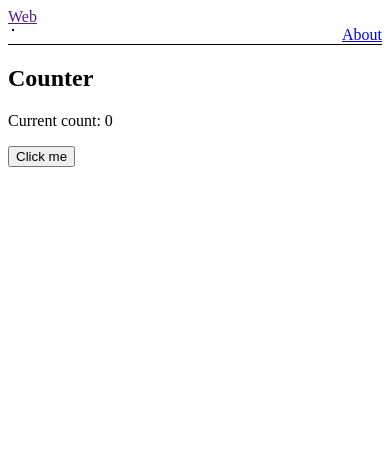
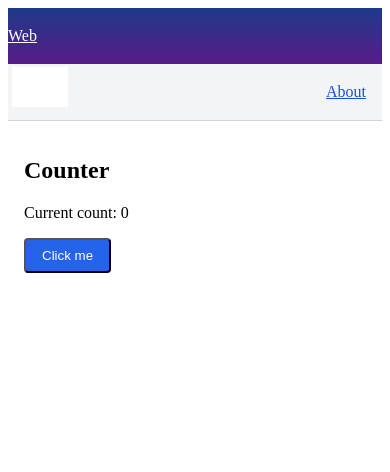
Before and after one commit to mpaulosky/TailwindBlog, an ASP.NET Core app: page /counter in a window 390 px wide. Shown: the top 472 px of the page. Run offline with ASP.NET Core 8, Linux system fonts and the light colour scheme; the visitor is signed in with stand-in values (Sample User, id 1); style sheets or scripts are compiled from the project's sources; some libraries are stand-ins or nearby versions.

Commit message:
Complete Tailwind CSS styling with responsive layout and proper utilities
Co-authored-by: mpaulosky <60372079+mpaulosky@users.noreply.github.com>

```diff
--- a/src/Web/wwwroot/app.css
+++ b/src/Web/wwwroot/app.css
@@ -1,13 +1,226 @@
 /*! tailwindcss v4.1.13 | MIT License | https://tailwindcss.com */
 @layer properties;
-.collapse {
-  visibility: collapse;
+@layer utilities {
+  .bg-blue-600 {
+    background-color: rgb(37 99 235);
+  }
+  .bg-blue-700 {
+    background-color: rgb(29 78 216);
+  }
+  .text-white {
+    color: rgb(255 255 255);
+  }
+  .hover\:bg-blue-700:hover {
+    background-color: rgb(29 78 216);
+  }
+  .px-4 {
+    padding-left: 1rem;
+    padding-right: 1rem;
+  }
+  .py-2 {
+    padding-top: 0.5rem;
+    padding-bottom: 0.5rem;
+  }
+  .rounded {
+    border-radius: 0.25rem;
+  }
+  .font-medium {
+    font-weight: 500;
+  }
+  .bg-gray-100 {
+    background-color: rgb(243 244 246);
+  }
+  .bg-gray-300 {
+    background-color: rgb(209 213 219);
+  }
+  .text-gray-300 {
+    color: rgb(209 213 219);
+  }
+  .bg-gradient-to-b {
+    background-image: linear-gradient(to bottom, var(--tw-gradient-stops));
+  }
+  .from-blue-900 {
+    --tw-gradient-from: rgb(30 58 138);
+    --tw-gradient-to: rgb(30 58 138 / 0);
+    --tw-gradient-stops: var(--tw-gradient-from), var(--tw-gradient-to);
+  }
+  .to-purple-900 {
+    --tw-gradient-to: rgb(88 28 135);
+  }
+  .border-gray-300 {
+    border-color: rgb(209 213 219);
+  }
+  .border-b {
+    border-bottom-width: 1px;
+  }
+  .items-center {
+    align-items: center;
+  }
+  .justify-between {
+    justify-content: space-between;
+  }
+  .justify-end {
+    justify-content: flex-end;
+  }
+  .h-14 {
+    height: 3.5rem;
+  }
+  .h-12 {
+    height: 3rem;
+  }
+  .h-10 {
+    height: 2.5rem;
+  }
+  .w-14 {
+    width: 3.5rem;
+  }
+  .w-5 {
+    width: 1.25rem;
+  }
+  .h-5 {
+    height: 1.25rem;
+  }
+  .mr-3 {
+    margin-right: 0.75rem;
+  }
+  .ml-6 {
+    margin-left: 1.5rem;
+  }
+  .cursor-pointer {
+    cursor: pointer;
+  }
+  .appearance-none {
+    -webkit-appearance: none;
+       -moz-appearance: none;
+            appearance: none;
+  }
+  .z-10 {
+    z-index: 10;
+  }
+  .bg-white {
+    background-color: rgb(255 255 255);
+  }
+  .bg-opacity-10 {
+    --tw-bg-opacity: 0.1;
+  }
+  .bg-opacity-37 {
+    --tw-bg-opacity: 0.37;
+  }
+  .border {
+    border-width: 1px;
+  }
+  .border-white {
+    border-color: rgb(255 255 255);
+  }
+  .border-opacity-10 {
+    --tw-border-opacity: 0.1;
+  }
+  .overflow-y-auto {
+    overflow-y: auto;
+  }
+  .pt-4 {
+    padding-top: 1rem;
+  }
+  .pb-4 {
+    padding-bottom: 1rem;
+  }
+  .transition-colors {
+    transition-property: color, background-color, border-color, text-decoration-color, fill, stroke;
+  }
+  .hover\:bg-white:hover {
+    background-color: rgb(255 255 255);
+  }
+  .hover\:bg-opacity-10:hover {
+    --tw-bg-opacity: 0.1;
+  }
+  .hover\:text-white:hover {
+    color: rgb(255 255 255);
+  }
+  .inline-block {
+    display: inline-block;
+  }
+  .bg-cover {
+    background-size: cover;
+  }
+  .bg-transparent {
+    background-color: transparent;
+  }
+  .border-none {
+    border-style: none;
+  }
+  .text-left {
+    text-align: left;
+  }
+  .w-full {
+    width: 100%;
+  }
+  .text-blue-700 {
+    color: rgb(29 78 216);
+  }
+  .hover\:underline:hover {
+    text-decoration-line: underline;
+  }
+  .whitespace-nowrap {
+    white-space: nowrap;
+  }
+  .min-h-screen {
+    min-height: 100vh;
+  }
+  .focus\:outline-none:focus {
+    outline: 2px solid transparent;
+    outline-offset: 2px;
+  }
+  .focus\:ring-2:focus {
+    --tw-ring-offset-shadow: var(--tw-ring-inset) 0 0 0 var(--tw-ring-offset-width) var(--tw-ring-offset-color);
+    --tw-ring-shadow: var(--tw-ring-inset) 0 0 0 calc(2px + var(--tw-ring-offset-width)) var(--tw-ring-color);
+    box-shadow: var(--tw-ring-offset-shadow), var(--tw-ring-shadow), var(--tw-shadow, 0 0 #0000);
+  }
+  .focus\:ring-blue-500:focus {
+    --tw-ring-color: rgb(59 130 246);
+  }
+  .focus\:ring-offset-2:focus {
+    --tw-ring-offset-width: 2px;
+  }
 }
-.invisible {
-  visibility: hidden;
+@media (min-width: 1024px) {
+  .lg\:w-64 {
+    width: 16rem;
+  }
+  .lg\:h-screen {
+    height: 100vh;
+  }
+  .lg\:flex-row {
+    flex-direction: row;
+  }
+  .lg\:sticky {
+    position: sticky;
+  }
+  .lg\:top-0 {
+    top: 0px;
+  }
+  .lg\:block {
+    display: block;
+  }
+  .lg\:hidden {
+    display: none;
+  }
+  .lg\:flex-none {
+    flex: none;
+  }
+  .lg\:justify-end {
+    justify-content: flex-end;
+  }
+  .lg\:z-10 {
+    z-index: 10;
+  }
 }
-.visible {
-  visibility: visible;
+@media (max-width: 1023px) {
+  .lg\:hidden {
+    display: block;
+  }
+  .lg\:block {
+    display: none;
+  }
 }
 .absolute {
   position: absolute;
@@ -239,95 +278,18 @@
 .flex-col {
   flex-direction: column;
 }
-.flex-row {
-  flex-direction: row;
-}
-.flex-row-reverse {
-  flex-direction: row-reverse;
-}
-.flex-nowrap {
-  flex-wrap: nowrap;
-}
-.flex-wrap {
-  flex-wrap: wrap;
-}
-.flex-wrap-reverse {
-  flex-wrap: wrap-reverse;
-}
 .items-center {
   align-items: center;
 }
 .justify-between {
   justify-content: space-between;
 }
-.truncate {
-  overflow: hidden;
-  text-overflow: ellipsis;
-  white-space: nowrap;
-}
-.overflow-auto {
-  overflow: auto;
-}
-.overflow-hidden {
-  overflow: hidden;
-}
-.overflow-scroll {
-  overflow: scroll;
-}
-.overflow-visible {
-  overflow: visible;
-}
-.overflow-x-auto {
-  overflow-x: auto;
-}
-.overflow-x-hidden {
-  overflow-x: hidden;
-}
-.overflow-x-scroll {
-  overflow-x: scroll;
-}
-.overflow-x-visible {
-  overflow-x: visible;
-}
 .overflow-y-auto {
   overflow-y: auto;
-}
-.overflow-y-hidden {
-  overflow-y: hidden;
-}
-.overflow-y-scroll {
-  overflow-y: scroll;
-}
-.overflow-y-visible {
-  overflow-y: visible;
 }
 .border {
   border-style: var(--tw-border-style);
   border-width: 1px;
-}
-.border-0 {
-  border-style: var(--tw-border-style);
-  border-width: 0px;
-}
-.border-1 {
-  border-style: var(--tw-border-style);
-  border-width: 1px;
-}
-.border-2 {
-  border-style: var(--tw-border-style);
-  border-width: 2px;
-}
-.border-3 {
-  border-style: var(--tw-border-style);
-  border-width: 3px;
-}
-.border-4 {
-  border-style: var(--tw-border-style);
-  border-width: 4px;
-}
-.border-5 {
-  border-style: var(--tw-border-style);
-  border-width: 5px;
 }
 .border-b {
   border-bottom-style: var(--tw-border-style);
@@ -347,93 +309,14 @@
 .bg-cover {
   background-size: cover;
 }
-.text-center {
-  text-align: center;
-}
-.text-end {
-  text-align: end;
-}
 .text-left {
   text-align: left;
-}
-.text-start {
-  text-align: start;
-}
-.align-baseline {
-  vertical-align: baseline;
-}
-.align-bottom {
-  vertical-align: bottom;
-}
-.align-middle {
-  vertical-align: middle;
-}
-.align-text-bottom {
-  vertical-align: text-bottom;
-}
-.align-text-top {
-  vertical-align: text-top;
-}
-.align-top {
-  vertical-align: top;
-}
-.text-nowrap {
-  text-wrap: nowrap;
-}
-.text-wrap {
-  text-wrap: wrap;
 }
 .whitespace-nowrap {
   white-space: nowrap;
 }
-.capitalize {
-  text-transform: capitalize;
-}
-.lowercase {
-  text-transform: lowercase;
-}
-.uppercase {
-  text-transform: uppercase;
-}
-.italic {
-  font-style: italic;
-}
-.line-through {
-  text-decoration-line: line-through;
-}
-.underline {
-  text-decoration-line: underline;
-}
-.opacity-0 {
-  opacity: 0%;
-}
-.opacity-25 {
-  opacity: 25%;
-}
-.opacity-50 {
-  opacity: 50%;
-}
-.opacity-75 {
-  opacity: 75%;
-}
-.opacity-100 {
-  opacity: 100%;
-}
-.shadow-none {
-  --tw-shadow: 0 0 #0000;
-  box-shadow: var(--tw-inset-shadow), var(--tw-inset-ring-shadow), var(--tw-ring-offset-shadow), var(--tw-ring-shadow), var(--tw-shadow);
-}
-.outline {
-  outline-style: var(--tw-outline-style);
-  outline-width: 1px;
-}
 .filter {
   filter: var(--tw-blur,) var(--tw-brightness,) var(--tw-contrast,) var(--tw-grayscale,) var(--tw-hue-rotate,) var(--tw-invert,) var(--tw-saturate,) var(--tw-sepia,) var(--tw-drop-shadow,);
-}
-.transition {
-  transition-property: color, background-color, border-color, outline-color, text-decoration-color, fill, stroke, --tw-gradient-from, --tw-gradient-via, --tw-gradient-to, opacity, box-shadow, transform, translate, scale, rotate, filter, backdrop-filter, display, content-visibility, overlay, pointer-events;
-  transition-timing-function: var(--tw-ease, ease);
-  transition-duration: var(--tw-duration, 0s);
 }
 .transition-colors {
   transition-property: color, background-color, border-color, outline-color, text-decoration-color, fill, stroke, --tw-gradient-from, --tw-gradient-via, --tw-gradient-to;
@@ -492,30 +375,63 @@
   background-color: rgba(255,255,255,0.37) !important;
   color: white !important;
 }
-@property --tw-rotate-x {
-  syntax: "*";
-  inherits: false;
-}
-@property --tw-rotate-y {
-  syntax: "*";
-  inherits: false;
-}
-@property --tw-rotate-z {
-  syntax: "*";
-  inherits: false;
-}
-@property --tw-skew-x {
-  syntax: "*";
-  inherits: false;
-}
-@property --tw-skew-y {
-  syntax: "*";
-  inherits: false;
-}
 @property --tw-border-style {
   syntax: "*";
   inherits: false;
   initial-value: solid;
+}
+@property --tw-blur {
+  syntax: "*";
+  inherits: false;
+}
+@property --tw-brightness {
+  syntax: "*";
+  inherits: false;
+}
+@property --tw-contrast {
+  syntax: "*";
+  inherits: false;
+}
+@property --tw-grayscale {
+  syntax: "*";
+  inherits: false;
+}
+@property --tw-hue-rotate {
+  syntax: "*";
+  inherits: false;
+}
+@property --tw-invert {
+  syntax: "*";
+  inherits: false;
+}
+@property --tw-opacity {
+  syntax: "*";
+  inherits: false;
+}
+@property --tw-saturate {
+  syntax: "*";
+  inherits: false;
+}
+@property --tw-sepia {
+  syntax: "*";
+  inherits: false;
+}
+@property --tw-drop-shadow {
+  syntax: "*";
+  inherits: false;
+}
+@property --tw-drop-shadow-color {
+  syntax: "*";
+  inherits: false;
+}
+@property --tw-drop-shadow-alpha {
+  syntax: "<percentage>";
+  inherits: false;
+  initial-value: 100%;
+}
+@property --tw-drop-shadow-size {
+  syntax: "*";
+  inherits: false;
 }
 @property --tw-shadow {
   syntax: "*";
@@ -582,73 +498,23 @@
   inherits: false;
   initial-value: 0 0 #0000;
 }
-@property --tw-outline-style {
-  syntax: "*";
-  inherits: false;
-  initial-value: solid;
-}
-@property --tw-blur {
-  syntax: "*";
-  inherits: false;
-}
-@property --tw-brightness {
-  syntax: "*";
-  inherits: false;
-}
-@property --tw-contrast {
-  syntax: "*";
-  inherits: false;
-}
-@property --tw-grayscale {
-  syntax: "*";
-  inherits: false;
-}
-@property --tw-hue-rotate {
-  syntax: "*";
-  inherits: false;
-}
-@property --tw-invert {
-  syntax: "*";
-  inherits: false;
-}
-@property --tw-opacity {
-  syntax: "*";
-  inherits: false;
-}
-@property --tw-saturate {
-  syntax: "*";
-  inherits: false;
-}
-@property --tw-sepia {
-  syntax: "*";
-  inherits: false;
-}
-@property --tw-drop-shadow {
-  syntax: "*";
-  inherits: false;
-}
-@property --tw-drop-shadow-color {
-  syntax: "*";
-  inherits: false;
-}
-@property --tw-drop-shadow-alpha {
-  syntax: "<percentage>";
-  inherits: false;
-  initial-value: 100%;
-}
-@property --tw-drop-shadow-size {
-  syntax: "*";
-  inherits: false;
-}
 @layer properties {
   @supports ((-webkit-hyphens: none) and (not (margin-trim: inline))) or ((-moz-orient: inline) and (not (color:rgb(from red r g b)))) {
     *, ::before, ::after, ::backdrop {
-      --tw-rotate-x: initial;
-      --tw-rotate-y: initial;
-      --tw-rotate-z: initial;
-      --tw-skew-x: initial;
-      --tw-skew-y: initial;
       --tw-border-style: solid;
+      --tw-blur: initial;
+      --tw-brightness: initial;
+      --tw-contrast: initial;
+      --tw-grayscale: initial;
+      --tw-hue-rotate: initial;
+      --tw-invert: initial;
+      --tw-opacity: initial;
+      --tw-saturate: initial;
+      --tw-sepia: initial;
+      --tw-drop-shadow: initial;
+      --tw-drop-shadow-color: initial;
+      --tw-drop-shadow-alpha: 100%;
+      --tw-drop-shadow-size: initial;
       --tw-shadow: 0 0 #0000;
       --tw-shadow-color: initial;
       --tw-shadow-alpha: 100%;
@@ -663,20 +529,6 @@
       --tw-ring-offset-width: 0px;
       --tw-ring-offset-color: #fff;
       --tw-ring-offset-shadow: 0 0 #0000;
-      --tw-outline-style: solid;
-      --tw-blur: initial;
-      --tw-brightness: initial;
-      --tw-contrast: initial;
-      --tw-grayscale: initial;
-      --tw-hue-rotate: initial;
-      --tw-invert: initial;
-      --tw-opacity: initial;
-      --tw-saturate: initial;
-      --tw-sepia: initial;
-      --tw-drop-shadow: initial;
-      --tw-drop-shadow-color: initial;
-      --tw-drop-shadow-alpha: 100%;
-      --tw-drop-shadow-size: initial;
     }
   }
 }
```
Also changed, not shown: other parts of src/Web/wwwroot/app.css (+0 -174 lines), src/Web/wwwroot/tailwind.css.
